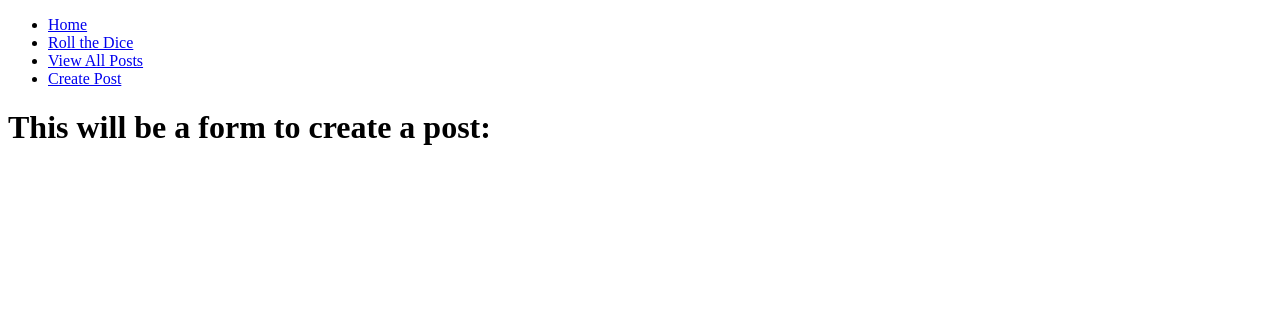
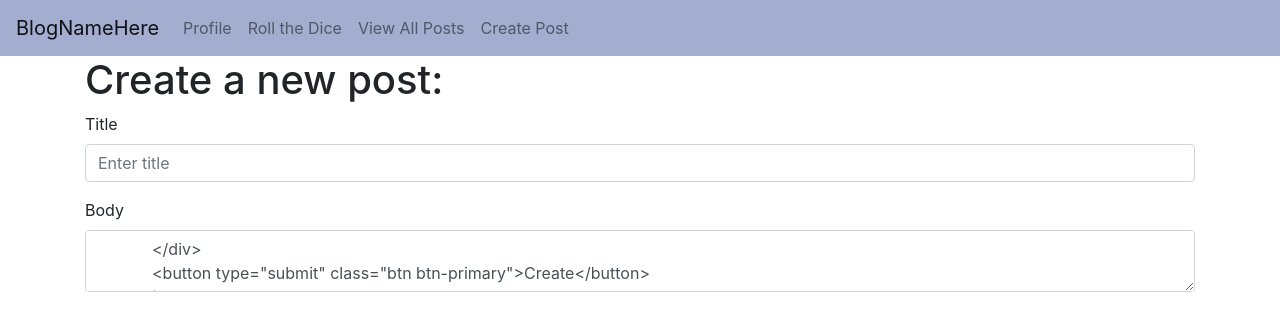
Before and after one commit to LexiPedrottiMorgan/spring-blog, a Spring Boot app: page /posts/create in a window 1280 px wide. Shown: the top 331 px of the page. Run offline with Spring Boot 4, Linux system fonts and the light colour scheme.

Commit message:
exercise finished.

```diff
--- a/src/main/java/com/codeup/blog/controllers/PostController.java
+++ b/src/main/java/com/codeup/blog/controllers/PostController.java
@@ -1,4 +1,5 @@
 package com.codeup.blog.controllers;
+import com.codeup.blog.posts.Post;
 import org.springframework.stereotype.Controller;
 import org.springframework.ui.Model;
 import org.springframework.web.bind.annotation.GetMapping;
@@ -8,12 +9,25 @@ import org.springframework.web.bind.annotation.PathVariable;
 import org.springframework.web.bind.annotation.PostMapping;
 import org.springframework.web.bind.annotation.ResponseBody;
 
+import java.util.ArrayList;
+import java.util.List;
+
 @Controller
 public class PostController {
 
-//  posts page:
+    //  posts page:
     @GetMapping("/posts")
-    public String all() {
+    public String all(Model model) {
+//    create a list:
+        List<Post> postList = new ArrayList<>();
+//    create ad objects:
+        Post post1 = new Post("Title 1", "This is the body of Test 1", 1);
+        Post post2 = new Post("Title 2", "This is the body of Test 2", 2);
+//    add the post objects to the list:
+        postList.add(post1);
+        postList.add(post2);
+//    send the list of post objects to the view:
+        model.addAttribute("postList", postList);
         return "posts/index";
     }
 
@@ -21,8 +35,19 @@ public class PostController {
 //  individual post page:
     @GetMapping("/posts/{id}")
     public String show(@PathVariable long id, Model model) {
-        model.addAttribute("id", id);
+        Post postToView = new Post("Single Post Tester Title", "This is the tester body. This is a test blog post to show a single posts page.", id);
+        String title = postToView.getTitle();
+        String body = postToView.getBody();
+        model.addAttribute("postToView", postToView);
+        model.addAttribute("title", title);
+        model.addAttribute("body", body);
         return "/posts/show";
+    }
+
+// send to profile
+    @GetMapping("/profile")
+        public String usersProfile(){
+            return "profile";
     }
 
 
--- a/src/main/resources/templates/fragments/header.html
+++ b/src/main/resources/templates/fragments/header.html
@@ -3,8 +3,13 @@
 <head th:fragment="header(title)">
     <meta charset="UTF-8" />
     <title th:text="${title}"></title>
+<!--bootstrap css link-->
+    <link rel="stylesheet" href="https://stackpath.bootstrapcdn.com/bootstrap/4.3.1/css/bootstrap.min.css" integrity="sha384-ggOyR0iXCbMQv3Xipma34MD+dH/1fQ784/j6cY/iJTQUOhcWr7x9JvoRxT2MZw1T" crossorigin="anonymous" />
 </head>
 <body>
 <h1>This is a template for the header</h1>
+
+
+
 </body>
 </html>
--- a/src/main/resources/templates/fragments/navbar.html
+++ b/src/main/resources/templates/fragments/navbar.html
@@ -6,17 +6,26 @@
 </head>
 <body>
 <h1>This is a template for the Navbar</h1>
+        <th:block th:fragment="navbar">
+            <nav class="sticky-top navbar navbar-light navbar-expand-lg" style="background-color: #a2add0;">
+                <a class="navbar-brand" href="/">BlogNameHere</a>
+                <button class="navbar-toggler" type="button" data-toggle="collapse" data-target="#navbarNav" aria-controls="navbarNav" aria-expanded="false" aria-label="Toggle navigation">
+                    <span class="navbar-toggler-icon"></span>
+                </button>
+                <div class="collapse navbar-collapse" id="navbarNav">
+                    <ul class="navbar-nav">
+                        <li class="nav-item"><a class="nav-link" th:href="@{/profile}">Profile</a></li>
+                        <li class="nav-item"><a class="nav-link" th:href="@{/roll-dice}">Roll the Dice</a></li>
+                        <li class="nav-item"><a class="nav-link" th:href="@{/posts}">View All Posts</a></li>
+                        <li class="nav-item"><a class="nav-link" th:href="@{/posts/create}">Create Post</a></li>
+                    </ul>
+                </div>
+            </nav>
+        </th:block>
 
 
-<th:block th:fragment="navbar">
-    <nav>
-        <ul>
-            <li><a th:href="@{/}">Home</a></li>
-            <li><a th:href="@{/roll-dice}">Roll the Dice</a></li>
-            <li><a th:href="@{/posts}">View All Posts</a></li>
-            <li><a th:href="@{/posts/create}">Create Post</a></li>
-        </ul>
-    </nav>
-</th:block>
-</body>
+<script src="https://code.jquery.com/jquery-3.3.1.slim.min.js" integrity="sha384-q8i/X+965DzO0rT7abK41JStQIAqVgRVzpbzo5smXKp4YfRvH+8abtTE1Pi6jizo" crossorigin="anonymous"></script>
+<script src="https://cdnjs.cloudflare.com/ajax/libs/popper.js/1.14.7/umd/popper.min.js" integrity="sha384-UO2eT0CpHqdSJQ6hJty5KVphtPhzWj9WO1clHTMGa3JDZwrnQq4sF86dIHNDz0W1" crossorigin="anonymous"></script>
+<script src="https://stackpath.bootstrapcdn.com/bootstrap/4.3.1/js/bootstrap.min.js" integrity="sha384-JjSmVgyd0p3pXB1rRibZUAYoIIy6OrQ6VrjIEaFf/nJGzIxFDsf4x0xIM+B07jRM" crossorigin="anonymous"></script>
+    </body>
 </html>
--- a/src/main/resources/templates/home.html
+++ b/src/main/resources/templates/home.html
@@ -6,6 +6,9 @@
 <body>
 <div th:replace="fragments/navbar :: navbar"></div>
 
-<h1>Welcome Home</h1>
+    <div class="container">
+        <h1>Welcome Home</h1>
+    </div>
+
 </body>
 </html>
--- a/src/main/resources/templates/posts/create.html
+++ b/src/main/resources/templates/posts/create.html
@@ -6,7 +6,21 @@
 <body>
 <div th:replace="fragments/navbar :: navbar"></div>
 
-<h1>This will be a form to create a post:</h1>
+
+<div class="container">
+    <h1>Create a new post:</h1>
+        <form>
+            <div class="form-group">
+                <label name="title">Title</label>
+                <input type="text" class="form-control" id="title" placeholder="Enter title"/>
+            </div>
+            <div class="form-group">
+                <label name="body">Body</label>
+                <textarea name="body" type="text" class="form-control" id="body" placeholder="Enter post body here"/>
+            </div>
+            <button type="submit" class="btn btn-primary">Create</button>
+        </form>
+</div>
 
 
 </body>
--- a/src/main/resources/templates/rollDice.html
+++ b/src/main/resources/templates/rollDice.html
@@ -5,7 +5,7 @@
 
 <body>
 <div th:replace="fragments/navbar :: navbar"></div>
-
+<div class="container">
     <h1>Pick a number</h1>
     <!--turn these into anchor tags-->
 
@@ -27,7 +27,7 @@
     <a th:href="@{/roll-dice/6}">
         <p>6</p>
     </a>
-
+</div>
 
 </body>
 </html>
--- a/src/main/resources/templates/rollDiceResults.html
+++ b/src/main/resources/templates/rollDiceResults.html
@@ -5,7 +5,7 @@
 
 <body>
 <div th:replace="fragments/navbar :: navbar"></div>
-
+<div class="container">
     <h1>Dice Roll: <span th:text="${random}"></span></h1>
     <h3>Your guess: <span th:text="${guess}"></span></h3>
 
@@ -15,5 +15,6 @@
     <div th:if="${!guessedNumber}">
         <h3>You guessed incorrectly.</h3>
     </div>
+</div>
 </body>
 </html>
```
Also changed, not shown: src/main/java/com/codeup/blog/posts/Post.java (renamed from src/main/java/com/codeup/blog/posts/Posts.java, +11 -2 lines), src/main/resources/templates/posts/index.html (+7 -1 lines), src/main/resources/templates/posts/show.html (+9 -1 lines), src/main/resources/templates/profile.html (added, +14 -0 lines). Lines whose indentation alone changed are shown as unchanged.
